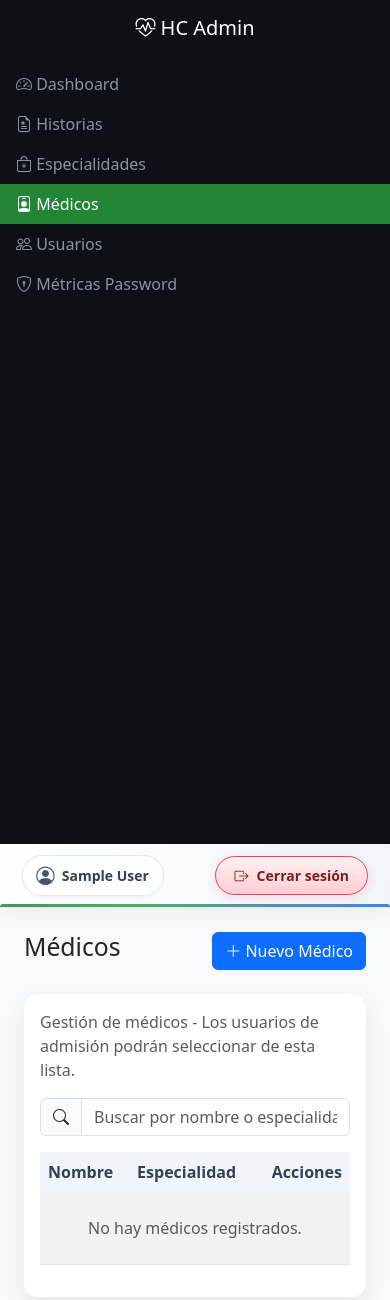
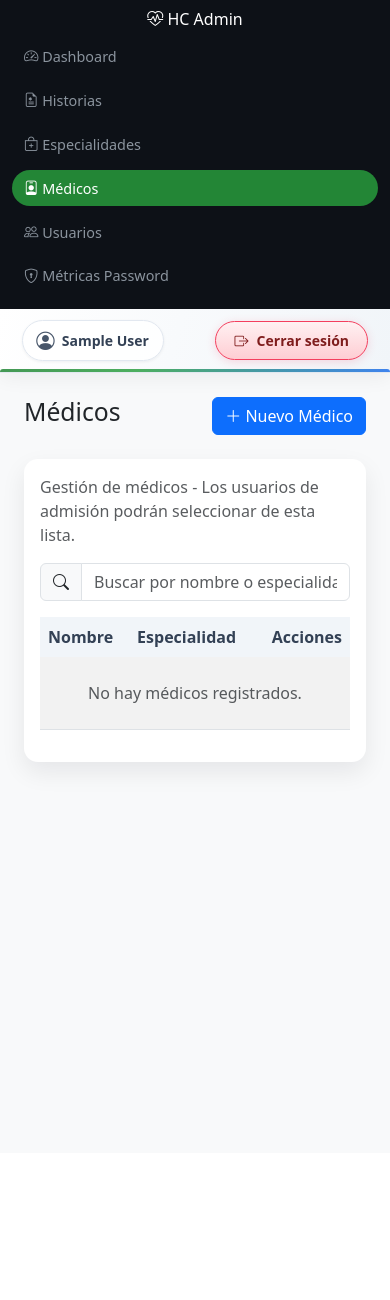
Before and after one commit to vmauricioar-spec/admision_hospital, a Flask app: page /admin/medicos in a window 390 px wide. Shown: the top 1300 px of the page. After the commit the page ends 778 px from the top, so only its background shows below. Run offline with Flask 3, Linux system fonts and the light colour scheme; the visitor is signed in with stand-in values (Sample User, id 1); data that the repository does not hold is empty.

Commit message:
fix: improve mobile navigation layout and password toggle visibility
Made-with: Cursor

```diff
--- a/static/css/admin-layout.css
+++ b/static/css/admin-layout.css
@@ -16,3 +16,38 @@
   color: #fff;
   background: #238636;
 }
+
+@media (max-width: 767.98px) {
+  .sidebar {
+    min-height: auto;
+    position: sticky;
+    top: 0;
+    z-index: 1030;
+    padding: 0.65rem 0.75rem !important;
+  }
+
+  .sidebar h5 {
+    margin-bottom: 0.55rem !important;
+    font-size: 1rem;
+  }
+
+  .sidebar .nav {
+    display: flex;
+    flex-direction: row;
+    flex-wrap: nowrap;
+    gap: 0.5rem;
+    overflow-x: auto;
+    padding-bottom: 0.25rem;
+  }
+
+  .sidebar .nav-item {
+    flex: 0 0 auto;
+  }
+
+  .sidebar .nav-link {
+    white-space: nowrap;
+    border-radius: 999px;
+    padding: 0.45rem 0.75rem;
+    font-size: 0.9rem;
+  }
+}
--- a/static/js/register-token.js
+++ b/static/js/register-token.js
@@ -141,9 +141,6 @@
         if (passwordInput.disabled) return;
         var isPassword = passwordInput.getAttribute("type") === "password";
         passwordInput.setAttribute("type", isPassword ? "text" : "password");
-        toggleBtn.innerHTML = isPassword
-          ? '<i class="bi bi-eye-slash"></i>'
-          : '<i class="bi bi-eye"></i>';
       });
     }
 
--- a/templates/admission/change_password.html
+++ b/templates/admission/change_password.html
@@ -62,6 +62,7 @@
                           <input id="currentPassword" type="password" name="current_password" class="form-control" required>
                           <button class="btn btn-outline-secondary" type="button" data-toggle-password="#currentPassword">
                             <i class="bi bi-eye"></i>
+                            <span class="ms-1 d-inline d-sm-none">Ver</span>
                           </button>
                         </div>
                       </div>
@@ -72,6 +73,7 @@
                           <input id="newPassword" type="password" name="new_password" class="form-control" data-new-password required>
                           <button class="btn btn-outline-secondary" type="button" data-toggle-password="#newPassword">
                             <i class="bi bi-eye"></i>
+                            <span class="ms-1 d-inline d-sm-none">Ver</span>
                           </button>
                         </div>
                       </div>
@@ -82,6 +84,7 @@
                           <input id="confirmPassword" type="password" name="confirm_password" class="form-control" data-confirm-password required>
                           <button class="btn btn-outline-secondary" type="button" data-toggle-password="#confirmPassword">
                             <i class="bi bi-eye"></i>
+                            <span class="ms-1 d-inline d-sm-none">Ver</span>
                           </button>
                         </div>
                         <span class="text-muted small" data-password-match>Confirma la contraseña nueva.</span>
--- a/templates/auth/register_token.html
+++ b/templates/auth/register_token.html
@@ -49,6 +49,7 @@
                                     <input type="password" id="passwordInput" name="password" class="form-control" value="{{ password_input }}" minlength="8" required disabled>
                                     <button class="btn btn-outline-secondary" type="button" id="btnTogglePassword" title="Mostrar / ocultar contraseña">
                                         <i class="bi bi-eye"></i>
+                                        <span class="ms-1 d-inline d-sm-none">Ver</span>
                                     </button>
                                 </div>
                                 <div id="passwordLockHint" class="form-text text-muted">
--- a/templates/auth/reset_password.html
+++ b/templates/auth/reset_password.html
@@ -40,6 +40,7 @@
                                     <input id="newPassword" type="password" name="new_password" class="form-control" data-new-password required>
                                     <button class="btn btn-outline-secondary" type="button" data-toggle-password="#newPassword">
                                         <i class="bi bi-eye"></i>
+                                        <span class="ms-1 d-inline d-sm-none">Ver</span>
                                     </button>
                                 </div>
                             </div>
@@ -49,6 +50,7 @@
                                     <input id="confirmPassword" type="password" name="confirm_password" class="form-control" data-confirm-password required>
                                     <button class="btn btn-outline-secondary" type="button" data-toggle-password="#confirmPassword">
                                         <i class="bi bi-eye"></i>
+                                        <span class="ms-1 d-inline d-sm-none">Ver</span>
                                     </button>
                                 </div>
                                 <span class="text-muted small" data-password-match>Confirma la contraseña nueva.</span>
```
Also changed, not shown: static/css/admission-layout.css (+35 -0 lines).
